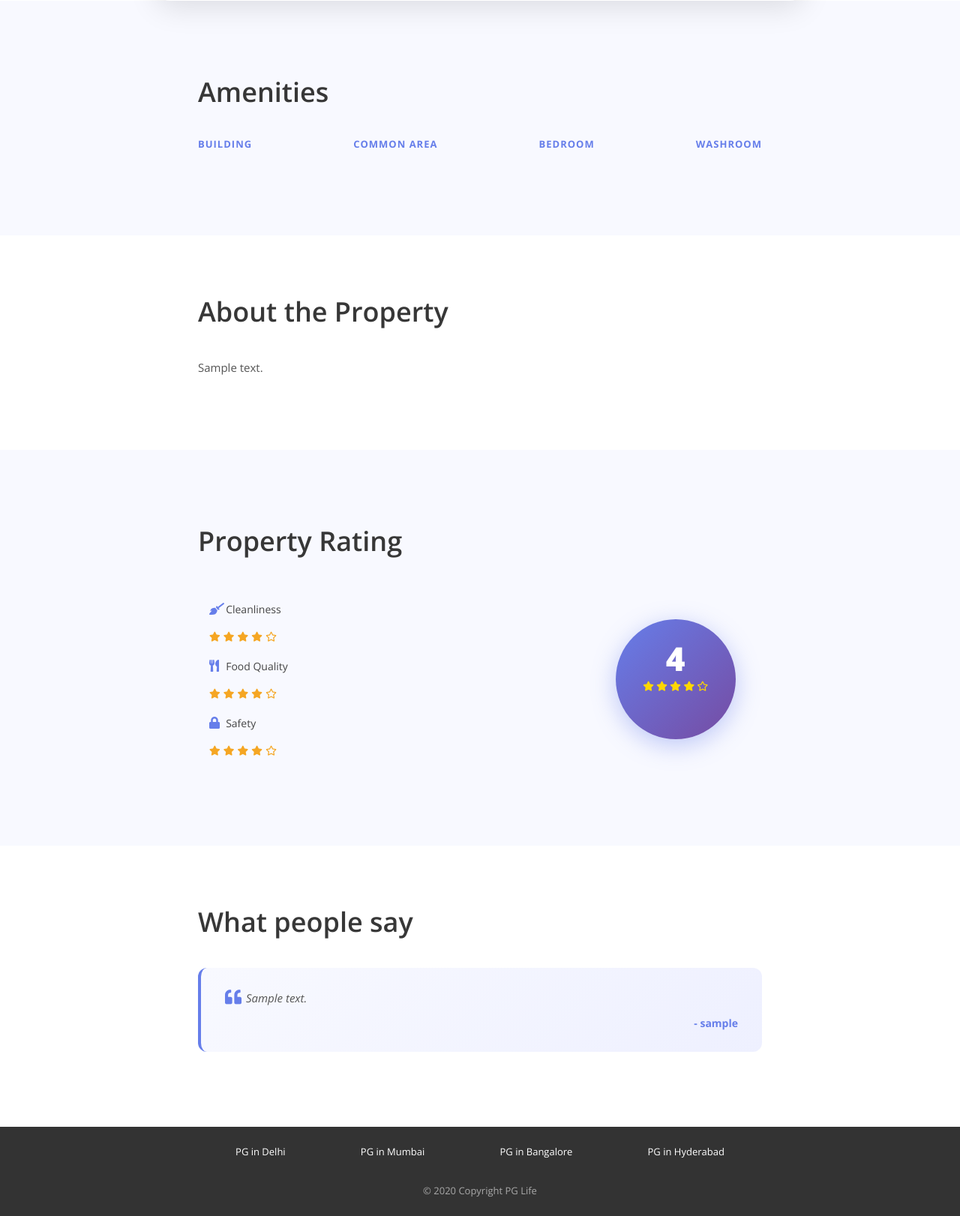
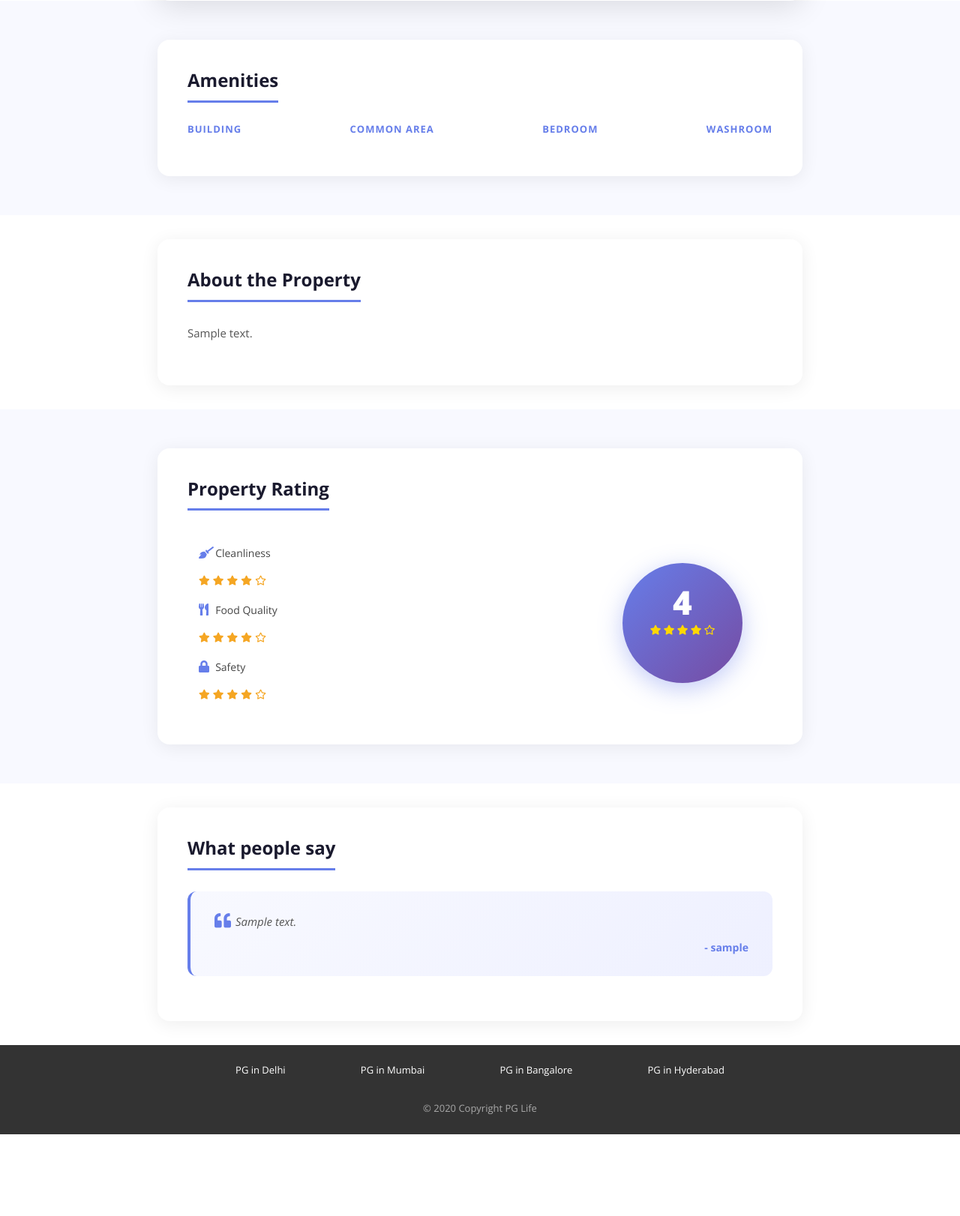
Before and after one commit to rajputlakshya619-source/pglife-project, a PHP site: page /property_detail.php?property_id=1 in a window 1280 px wide. Shown: the part 813-2435 px from the top of the page at 75% size. After the commit the page ends 2326 px from the top, so only its background shows below. Run offline with PHP 8.4, Linux system fonts and the light colour scheme; tables that the repository leaves empty or names only in its code hold one stand-in row (values such as "Sample post"); some libraries are stand-ins or nearby versions.

Commit message:
Update property_detail.php

```diff
--- a/property_detail.php
+++ b/property_detail.php
@@ -199,7 +199,7 @@ $interested_users_count = mysqli_num_rows($result_4);
     </div>
 
     <div class="property-amenities">
-        <div class="page-container">
+        <div class="section-card">
             <h1>Amenities</h1>
             <div class="row justify-content-between">
                 <div class="col-md-auto">
@@ -269,13 +269,15 @@ $interested_users_count = mysqli_num_rows($result_4);
         </div>
     </div>
 
-    <div class="property-about page-container">
+    <div class="property-about">
+        <div class="section-card">
         <h1>About the Property</h1>
         <p><?= $property['description'] ?></p>
+        </div>
     </div>
 
     <div class="property-rating">
-        <div class="page-container">
+        <div class="section-card">
             <h1>Property Rating</h1>
             <div class="row align-items-center justify-content-between">
                 <div class="col-md-6">
@@ -394,7 +396,8 @@ $interested_users_count = mysqli_num_rows($result_4);
         </div>
     </div>
 
-    <div class="property-testimonials page-container">
+    <div class="property-testimonials">
+        <div class="section-card">
         <h1>What people say</h1>
         <?php
         foreach ($testimonials as $testimonial) {
@@ -412,6 +415,7 @@ $interested_users_count = mysqli_num_rows($result_4);
         <?php
         }
         ?>
+        </div>
     </div>
 
     <?php
```
